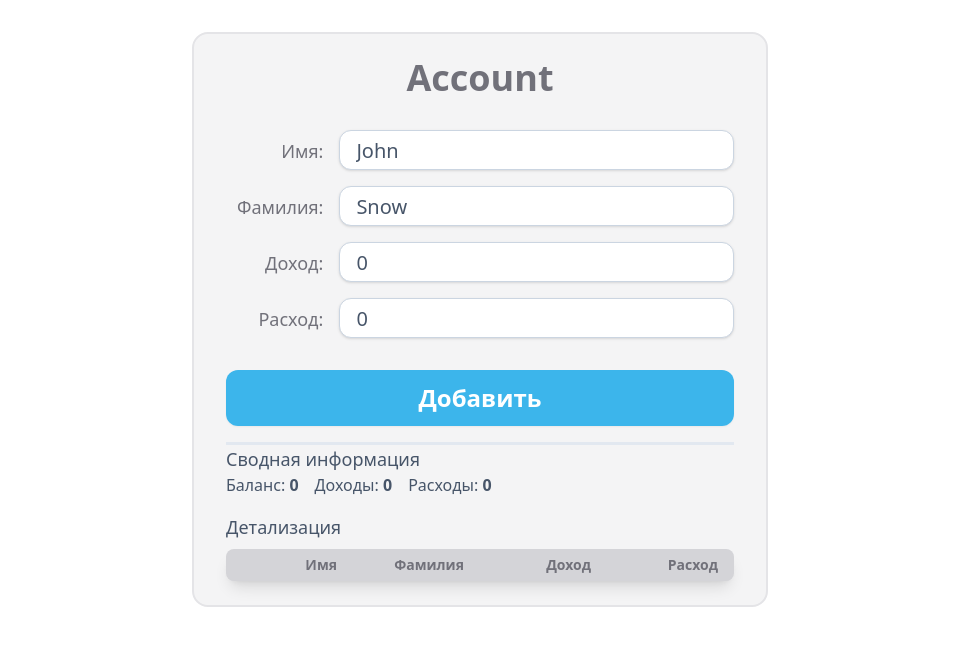
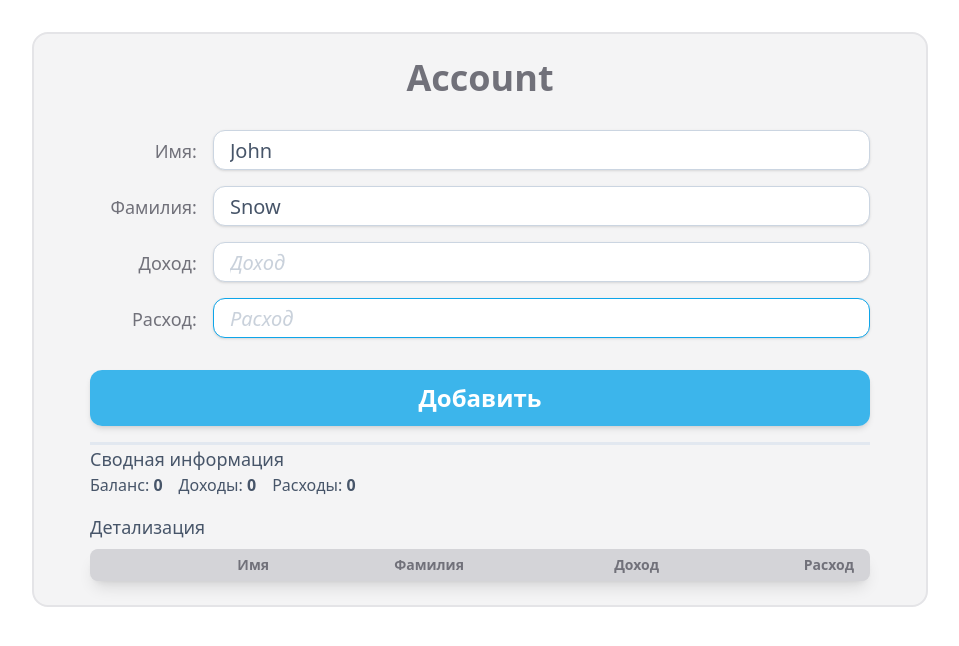
Before and after one commit to star-over/js-works, a website: page index.html in a window 1280 px wide. Shown: the whole page, without its empty margins (160-1119 px from the left). Drawn offline with nearby package versions, Linux system fonts and the light colour scheme.

Commit message:
fix html

```diff
--- a/index.html
+++ b/index.html
@@ -42,8 +42,8 @@
       elements.infoBalance.innerText = accountBalance();
       const tableRows = operations().reverse().map((operation) => renderRow(operation));
       elements.tableBody.replaceChildren(...tableRows);
-      elements.income.value = 0;
-      elements.expense.value = 0;
+      elements.income.value = "";
+      elements.expense.value = "";
 
     };
 
@@ -86,10 +86,12 @@
   </script>
   <title>Account</title>
 </head>
-<body class="flex min-h-screen justify-center items-start shadow-2xl">
-  <div class="container max-w-xl py-6 px-8 mt-8 bg-zinc-100 border-zinc-200 border border-2  rounded-2xl">
+
+<!-- HTML -->
+<body class="flex min-h-screen justify-center items-start transition-all">
+  <div class="container  py-6 px-3 sm:px-8 md:px-14 xl:px-18 sm:mt-8 xl:max-w-4xl bg-zinc-100 border-zinc-200 sm:border sm:border-2  sm:rounded-2xl">
     <form id="account-form">
-      <legend class="text-4xl mb-8 text-center font-bold text-zinc-500 cursor-default">Account</legend>
+      <legend class="text-4xl sm:mb-8 text-center font-bold text-zinc-500 cursor-default">Account</legend>
 
       <!-- name -->
       <div class="mt-4 flex justify-start items-baseline">
@@ -135,9 +137,9 @@
 
       <!-- expense -->
       <div class="mt-4 flex justify-start items-baseline">
-        <label class="mr-4 w-32 text-zinc-500 text-right text-lg" for="expense">Расход:</label>
+        <label class=" placeholder-shown:[&>input]:bg-sky-500 mr-4 w-32 text-zinc-500 text-right text-lg" for="expense">Расход:</label>
         <input
-          class="h-10 w-full text-xl text-slate-600 placeholder:italic placeholder:text-slate-400/50  bg-white border border-slate-300 hover:border-slate-400/70 rounded-xl py-2  px-4 shadow focus:outline-none focus:border-sky-500 focus:ring-sky-500 focus:ring-1"
+          class="placeholder-shown:border-sky-500 h-10 w-full text-xl text-slate-600 placeholder:italic placeholder:text-slate-400/50  bg-white border border-slate-300 hover:border-slate-400/70 rounded-xl py-2  px-4 shadow focus:outline-none focus:border-sky-500 focus:ring-sky-500 focus:ring-1"
           id="expense"
           name="expense"
           type="number"
@@ -149,7 +151,7 @@
 
       <!-- button -->
       <button
-        class="mt-8 rounded-xl text-2xl font-semibold leading-10 py-2 px-8 w-full bg-sky-500/80 hover:bg-sky-500 text-white cursor-auto shadow-sm"
+        class="mt-8 rounded-xl text-2xl font-semibold leading-10 py-2  w-full bg-sky-500/80 hover:bg-sky-500 text-white cursor-auto shadow-md"
         type="submit">
         Добавить
       </button>
@@ -178,7 +180,7 @@
               <th class="rounded-r-lg">Расход</th>
             </tr>
           </thead>
-          <tbody id="table-body" class="text-xs text-right [&>tr>td]:text-zinc-500 [&>tr>td]:px-4 [&>tr:hover]:bg-zinc-100 first:[&>tr>td]:rounded-l-lg last:[&>tr>td]:rounded-r-lg">
+          <tbody id="table-body" class="text-xs text-right odd:[&>tr]:bg-slate-50 [&>tr>td]:text-zinc-500 [&>tr>td]:px-4 [&>tr:hover]:bg-zinc-100 first:[&>tr>td]:rounded-l-lg last:[&>tr>td]:rounded-r-lg">
             <tr><td>John</td><td>Snow</td><td>100</td><td>0</td></tr>
             <tr><td>John</td><td>Snow</td><td>0</td><td>150</td></tr>
             <tr><td>John</td><td>Snow</td><td>100</td><td>150</td></tr>
```
